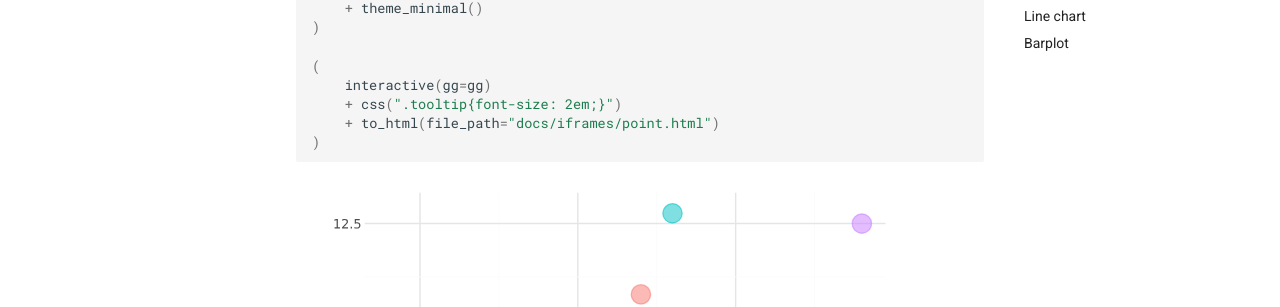
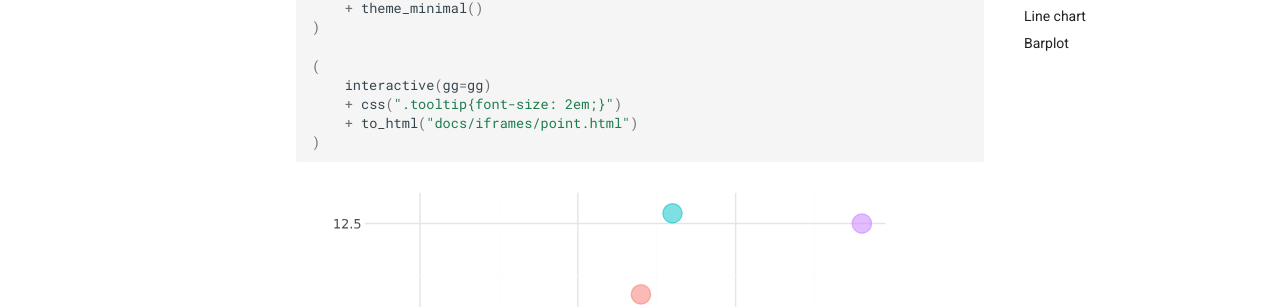
Before and after one commit to y-sunflower/ninejs, an MkDocs documentation site: the page built from docs/index.md, in a window 1280 px wide and 1400 px high, scrolled down 388 px. Shown: the part 146-453 px from the top of the window. Built offline with MkDocs 1.6.1 and Material for MkDocs 9.7.7, drawn with Linux system fonts in a browser that asks for light colours; comment, search, counter and statistics services are not loaded.

Commit message:
remove arg

````diff
--- a/docs/index.md
+++ b/docs/index.md
@@ -20,7 +20,7 @@ gg = (
 (
     interactive(gg=gg)
     + css(".tooltip{font-size: 2em;}")
-    + to_html(file_path="docs/iframes/point.html")
+    + to_html("docs/iframes/point.html")
 )
 ```
 
@@ -52,7 +52,7 @@ gg = (
 (
     interactive(gg=gg)
     + css(from_dict={".tooltip": {"font-size": "3em"}})
-    + to_html(file_path="docs/iframes/quickstart2.html")
+    + to_html("docs/iframes/quickstart2.html")
 )
 ```
 
````
